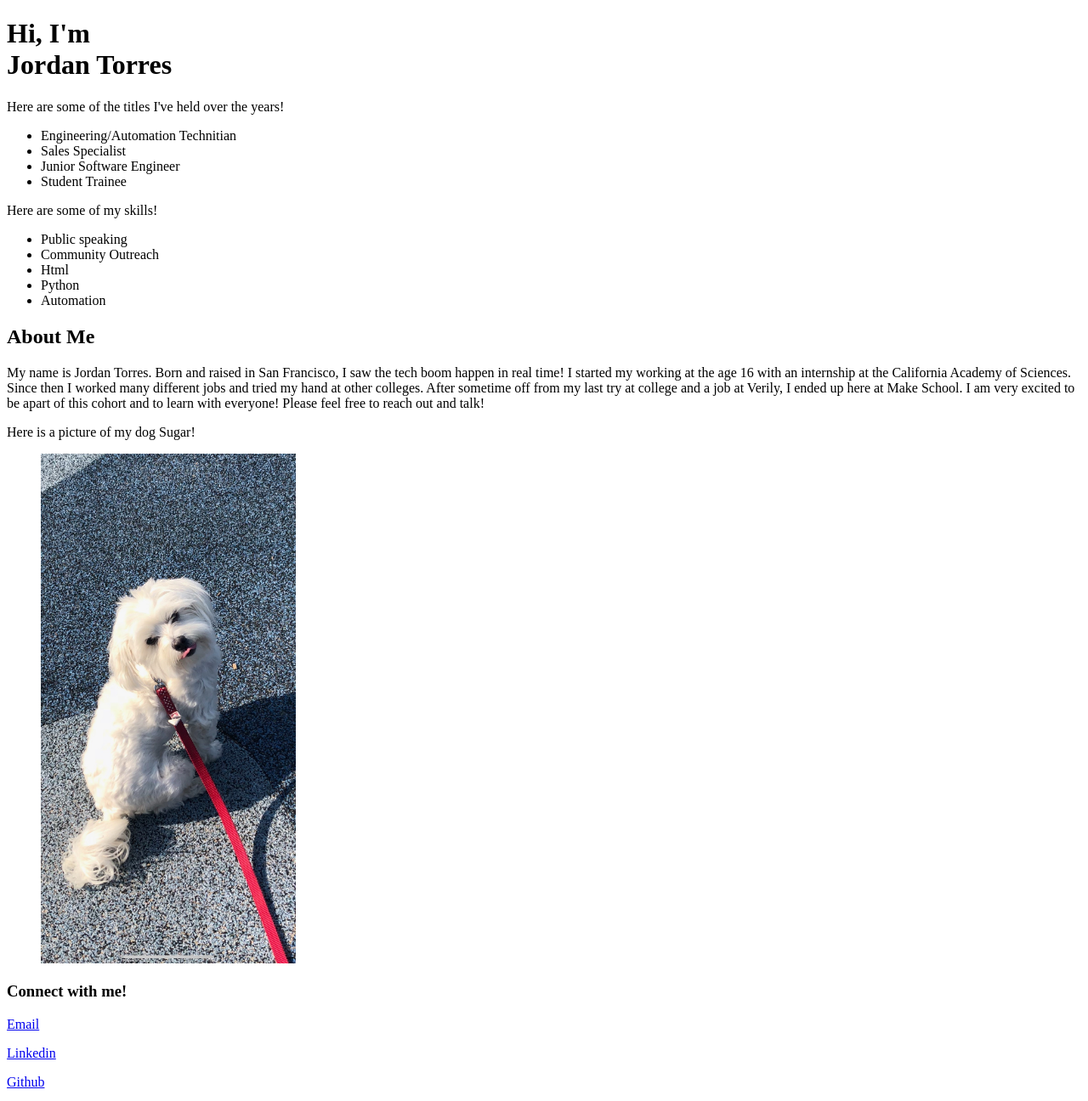
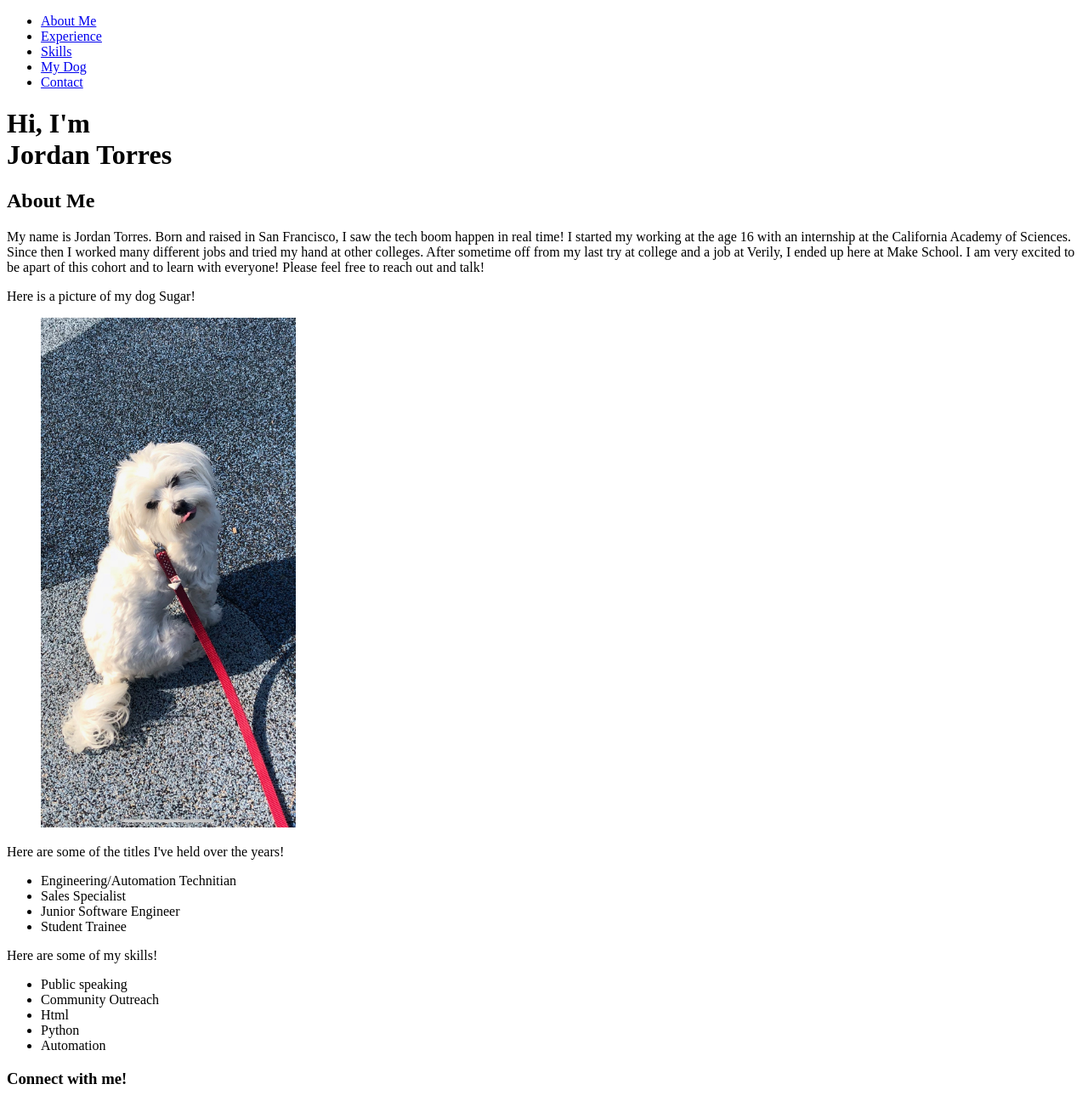
Before and after one commit to TheVille415/Portfolio-Project, a plain HTML site: page index.html in a window 1280 px wide. Shown: the top 1296 px of the page at 85% size. Drawn offline with Linux system fonts and the light colour scheme.

Commit message:
Second Commit

```diff
--- a/index.html
+++ b/index.html
@@ -6,48 +6,29 @@
     </head>
 
 <body>
-    <!--
+
     <nav>
         <ul>
-        <li><a href="#me">Contact</a></li>
             <li><a href="#about">About Me</a></li>
             <li><a href="#exp">Experience</a></li>
+            <li><a href="#skills-list">Skills</a></li>
+            <li><a href="#dog">My Dog</a></li>
+            <li><a href="#contact">Contact</a></li>
         </ul>
     </nav>
-    -->
+
   <!--This is my intro to me!-->
     <header>
-        <h1>Hi, I'm<br/>Jordan Torres</h1>
+        <h1>Hi, I'm<br>Jordan Torres</h1>
     </header>
-    <article>
-    <p>Here are some of the titles I've held over the years!</p>
-    <ul class="exp">
-        <li>Engineering/Automation Technitian</li>
-        <li>Sales Specialist</li>
-        <li>Junior Software Engineer</li>
-        <li>Student Trainee</li>
-    </ul>
-</article>
-    <!--This is my skills-->
-    <main>
-        <article>
-        <p>Here are some of my skills!</p>
-        <ul class="skills-list">
-            <li>Public speaking</li>
-            <li>Community Outreach</li>
-            <li>Html</li>
-            <li>Python</li>
-            <li>Automation</li>
-        </ul>
-    </article>
         <!--About me-->
-    <article>
+    <article id="about">
         <h1>About Me</h1>
         <p>My name is Jordan Torres. Born and raised in San Francisco, I saw the tech boom happen in real time! I started my working at the age 16 with an internship at the California Academy of Sciences. Since then I worked many different jobs and tried my hand at other colleges. After sometime off from my last try at college and a job at Verily, I ended up here at Make School. I am very excited to be apart of this cohort and to learn with everyone! Please feel free to reach out and talk!</p>
     </article>
     <!--Sugar-->
     <article>
-        <figcaption>
+        <figcaption id="dog">
             Here is a picture of my dog Sugar!
         </figcaption>
         <figure>
@@ -57,9 +38,30 @@
             alt="My dog named sugar who is a Maltese">
         </figure>
     </article>
+    <article id="exp">
+        <p>Here are some of the titles I've held over the years!</p>
+        <ul>
+            <li>Engineering/Automation Technitian</li>
+            <li>Sales Specialist</li>
+            <li>Junior Software Engineer</li>
+            <li>Student Trainee</li>
+        </ul>
+    </article>
+    <!--This is my skills-->
+    <main>
+        <article id="skills-list">
+            <p>Here are some of my skills!</p>
+            <ul>
+                <li>Public speaking</li>
+                <li>Community Outreach</li>
+                <li>Html</li>
+                <li>Python</li>
+                <li>Automation</li>
+            </ul>
+        </article>
 </main>
 <!--Connect-->
-    <footer>
+    <footer id="contact">
         <h3>Connect with me!</h3>
         <p><a href="mailto:jordan.torres@students.makeschool.com">Email</a></p>
         <p><a href= "https://www.linkedin.com/in/jt-jordantorres/">Linkedin</a></p>
```
Lines whose indentation alone changed are shown as unchanged.
